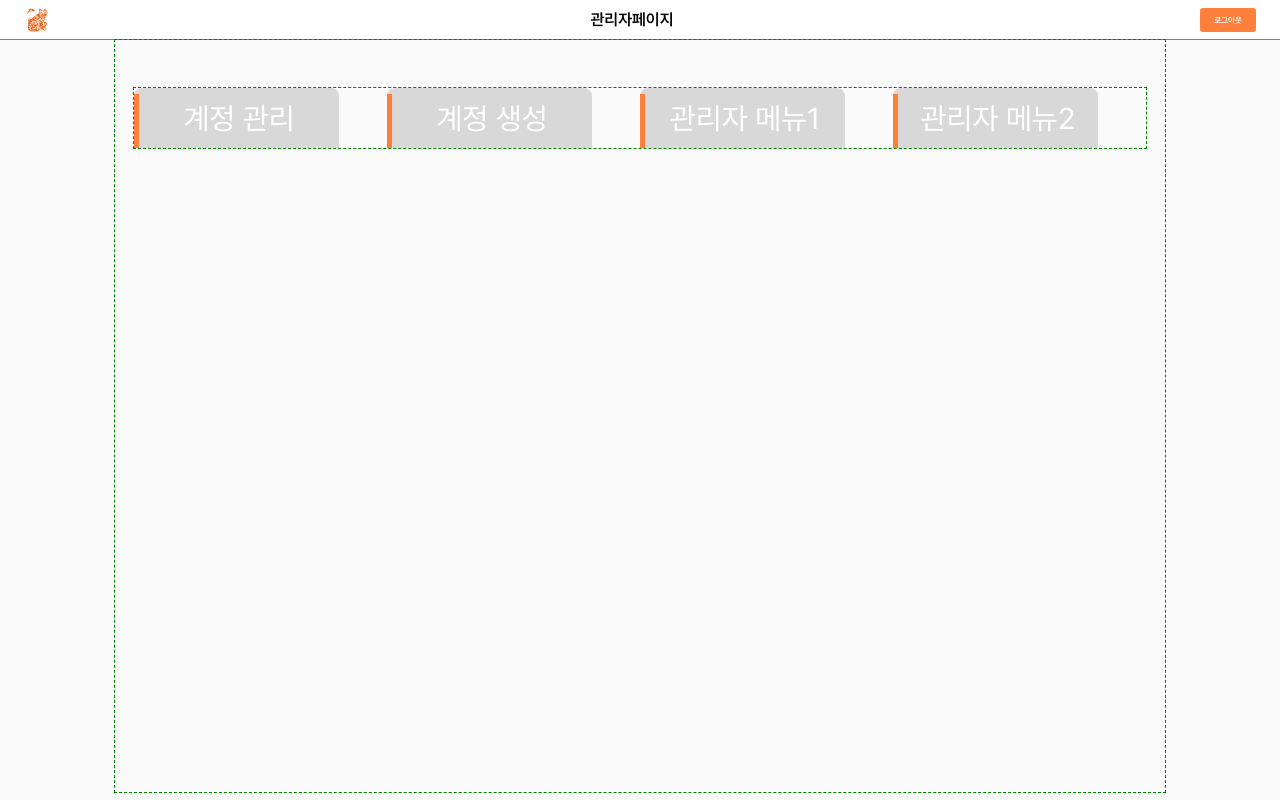
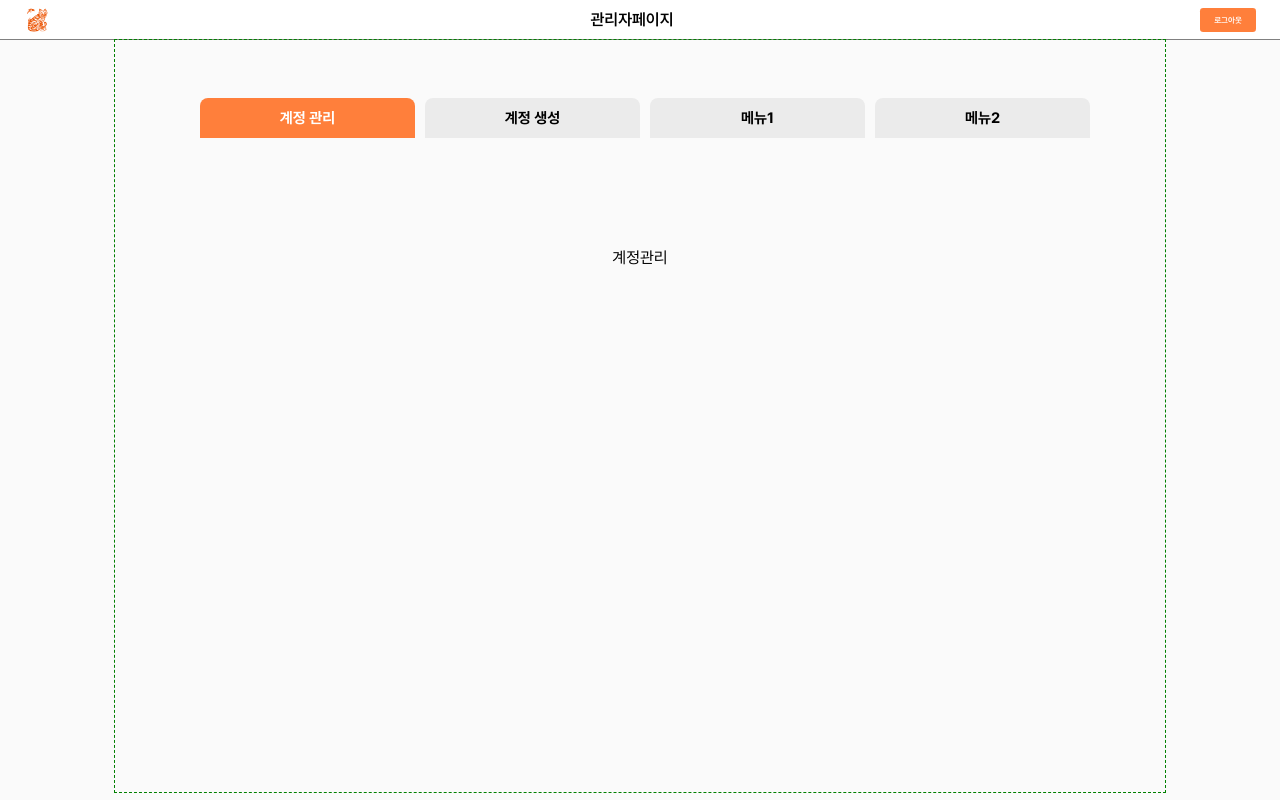
Before and after one commit to HOONY-LEE/Tongin-System-Econtract, a React (Create React App) app in the folder tongin-front/: page /admin in a window 1280 px wide. Built offline with nearby package versions, Linux system fonts and the light colour scheme; the HTML template or start-up script is replaced by a standard one.

Commit message:
[feat] 탭 컴포넌트 제작

```diff
--- /dev/null
+++ b/tongin-front/src/components/admin/tabComponent.tsx
@@ -0,0 +1,95 @@
+import { useState } from "react";
+import styled from "styled-components";
+
+// Styled-Component 라이브러리를 활용해 TabMenu 와 Desc 컴포넌트의 CSS를 구현.
+
+const TabMenu = styled.ul`
+  /* background-color: red; */
+  color: rgb(232, 234, 237);
+  font-weight: bold;
+  display: flex;
+  flex-direction: row;
+  align-items: center;
+  list-style: none;
+  margin-bottom: 7rem;
+  margin-top: 10px;
+  width: 900px;
+  height: 40px;
+  :hover {
+    cursor: pointer;
+  }
+  .submenu {
+    // 기본 Tabmenu 에 대한 CSS를 구현
+    display: flex;
+    justify-content: center;
+    align-items: center;
+    width: 300px;
+    height: 100%;
+    width: calc(100% / 3);
+    padding: 10px;
+    font-size: 15px;
+    transition: 0.5s;
+    border-radius: 8px 8px 0px 0px;
+    background-color: #ebebeb;
+    color: black;
+    margin-left: 10px;
+  }
+
+  .focused {
+    //선택된 Tabmenu 에만 적용되는 CSS를 구현
+    background-color: #ff7f3b;
+    color: white;
+  }
+
+  & div.desc {
+    text-align: center;
+  }
+`;
+
+const Desc = styled.div`
+  text-align: center;
+`;
+
+export const Tab = () => {
+  // Tab Menu 중 현재 어떤 Tab이 선택되어 있는지 확인하기 위한 currentTab 상태와 currentTab을 갱신하는 함수가 존재해야 하고, 초기값은 0.
+  const [currentTab, clickTab] = useState(0);
+
+  const menuArr = [
+    { name: "계정 관리", content: "계정관리" },
+    { name: "계정 생성", content: "계정생성" },
+    { name: "메뉴1", content: "메뉴1" },
+    { name: "메뉴2", content: "메뉴2" },
+  ];
+
+  const selectMenuHandler = (index: any) => {
+    // parameter로 현재 선택한 인덱스 값을 전달해야 하며, 이벤트 객체(event)는 쓰지 않는다
+    // 해당 함수가 실행되면 현재 선택된 Tab Menu 가 갱신.
+    clickTab(index);
+  };
+
+  return (
+    <>
+      <div>
+        <TabMenu>
+          {/* // 아래 하드코딩된 내용 대신에, map을 이용한 반복으로 코드를 수정 //
+          li 엘리먼트의 class명의 경우 선택된 tab 은 'submenu focused', 나머지
+          2개의 tab은 'submenu' */}
+          {/* <li className="submenu">{menuArr[0].name}</li>
+          <li className="submenu">{menuArr[1].name}</li>
+          <li className="submenu">{menuArr[2].name}</li> */}
+          {menuArr.map((el, index) => (
+            <li
+              className={index === currentTab ? "submenu focused" : "submenu"}
+              onClick={() => selectMenuHandler(index)}
+            >
+              {el.name}
+            </li>
+          ))}
+        </TabMenu>
+        <Desc>
+          <p>{menuArr[currentTab].content}</p>
+        </Desc>
+      </div>
+    </>
+  );
+};
--- a/tongin-front/src/components/common/adminTabComponent.tsx
+++ b/tongin-front/src/components/common/adminTabComponent.tsx
@@ -39,29 +39,42 @@ const TitleBox = styled.div`
 `;
 
 export default function AdminTabComponent(props: any) {
+  const { selectedTab, setSelectedTab } = props;
+
+  const init = () => {};
+  init();
   const navigate = useNavigate();
 
   const onClickHandle = (e: any) => {
-    alert(e.target.id);
+    console.log(e.target.dataset.id);
+    setSelectedTab(e.target.dataset.id);
   };
   return (
     <>
       <Wrapper>
-        <TabItem id="aa1" onClick={onClickHandle}>
+        <TabItem>
           <Marker></Marker>
-          <TitleBox>계정 관리</TitleBox>
+          <TitleBox data-id={"admin"} onClick={onClickHandle}>
+            계정 관리
+          </TitleBox>
         </TabItem>
-        <TabItem id="aa2" onClick={onClickHandle}>
+        <TabItem>
           <Marker></Marker>
-          <TitleBox>계정 생성</TitleBox>
+          <TitleBox data-id={"create"} onClick={onClickHandle}>
+            계정 생성
+          </TitleBox>
         </TabItem>
-        <TabItem id="aa3" onClick={onClickHandle}>
+        <TabItem>
           <Marker></Marker>
-          <TitleBox>관리자 메뉴1</TitleBox>
+          <TitleBox data-id={"menu1"} onClick={onClickHandle}>
+            관리자 메뉴1
+          </TitleBox>
         </TabItem>
-        <TabItem id="aa4" onClick={onClickHandle}>
+        <TabItem>
           <Marker></Marker>
-          <TitleBox>관리자 메뉴2</TitleBox>
+          <TitleBox data-id={"menu2"} onClick={onClickHandle}>
+            관리자 메뉴2
+          </TitleBox>
         </TabItem>
       </Wrapper>
     </>
--- a/tongin-front/src/routes/admin.tsx
+++ b/tongin-front/src/routes/admin.tsx
@@ -3,6 +3,8 @@ import CustomButton from "../components/common/customButton";
 import { useNavigate } from "react-router-dom";
 import { Container, Wrapper } from "../components/common/flexWrapper";
 import AdminTabComponent from "../components/common/adminTabComponent";
+import { useState } from "react";
+import { Tab } from "../components/admin/tabComponent";
 
 const BtnBox = styled.div`
   display: flex;
@@ -15,6 +17,7 @@ const BtnBox = styled.div`
 
 export default function Admin() {
   const navigate = useNavigate();
+  const [selectedTab, setSelectedTab] = useState("admin");
 
   const moveToCreate = () => {
     navigate("/admin/create-account");
@@ -25,7 +28,7 @@ export default function Admin() {
       <Container>
         <Wrapper>
           <BtnBox>
-            <AdminTabComponent></AdminTabComponent>
+            <Tab></Tab>
           </BtnBox>
         </Wrapper>
       </Container>
```
